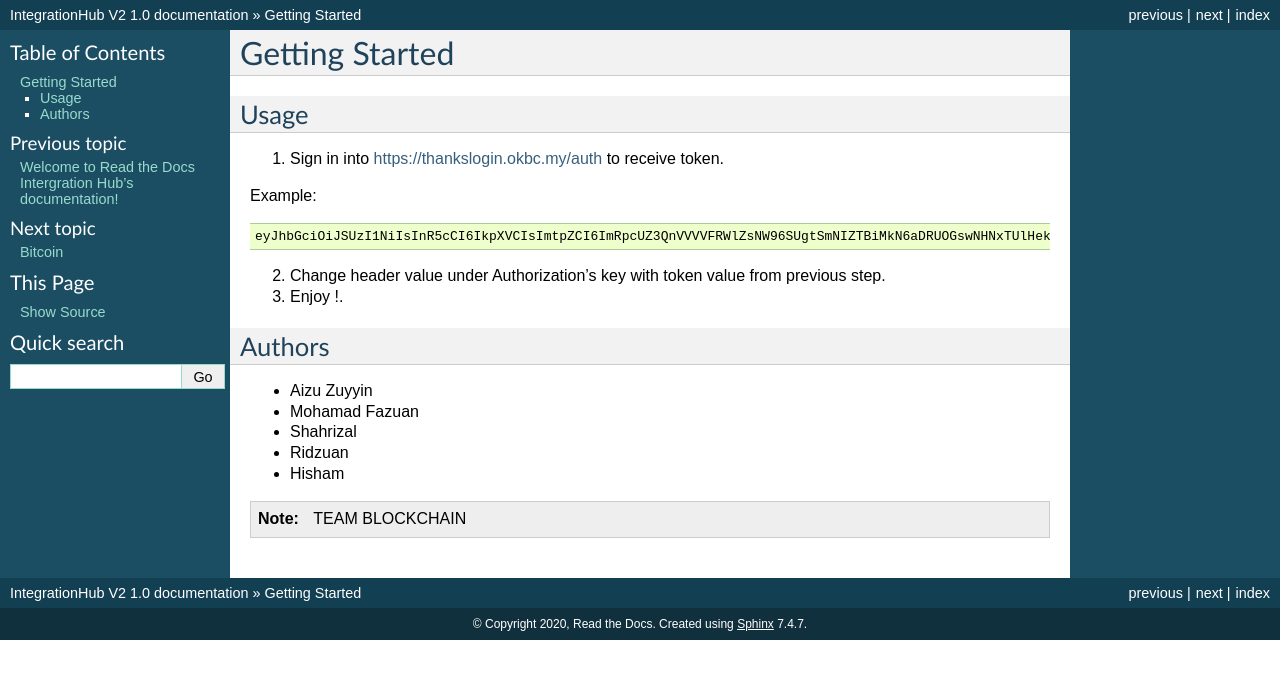
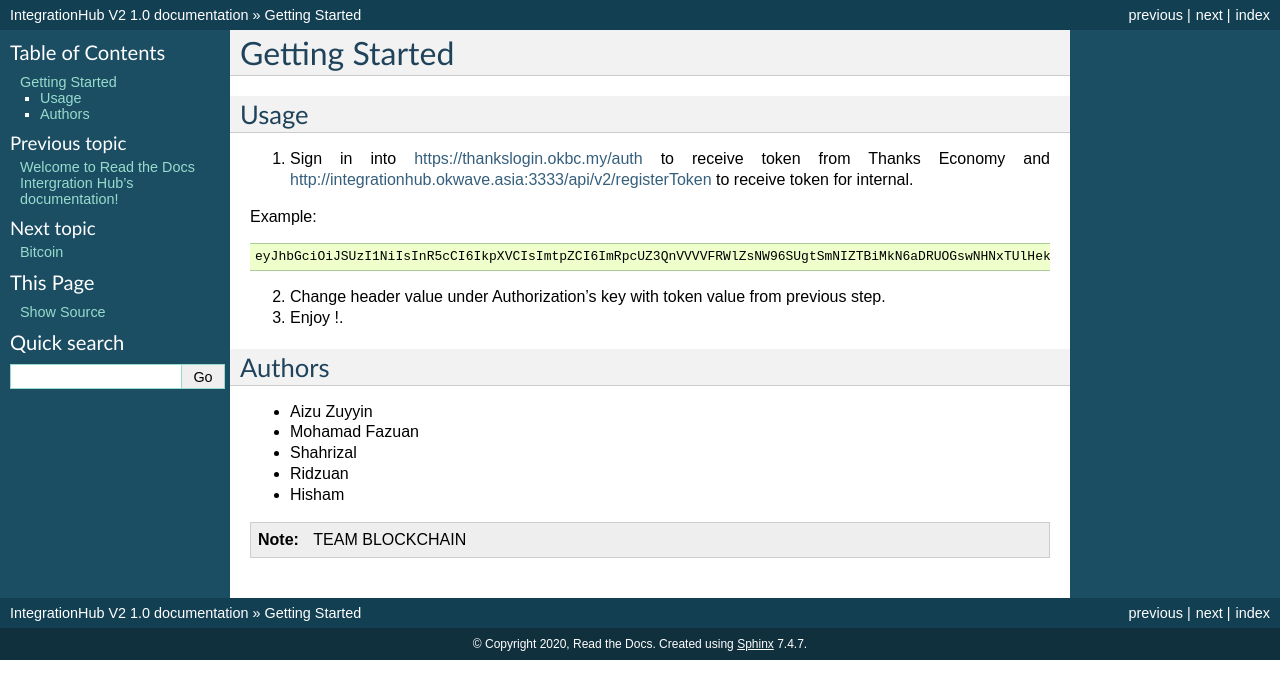
Before and after one commit to bcnodeobc/integrationhub, a Sphinx documentation site: the page built from docs/getting-started.rst, in a window 1280 px wide. Shown: the top 699 px of the page. Built offline with Sphinx 7.4.7, drawn with Linux system fonts in a browser that asks for light colours.

Commit message:
change: change registerToken docs

```diff
--- a/docs/getting-started.rst
+++ b/docs/getting-started.rst
@@ -4,7 +4,7 @@ Getting Started
 Usage
 =====
 
-1. Sign in into https://thankslogin.okbc.my/auth to receive token.
+1. Sign in into https://thankslogin.okbc.my/auth to receive token from Thanks Economy and http://integrationhub.okwave.asia:3333/api/v2/registerToken to receive token for internal.
 
 Example::
 
```
